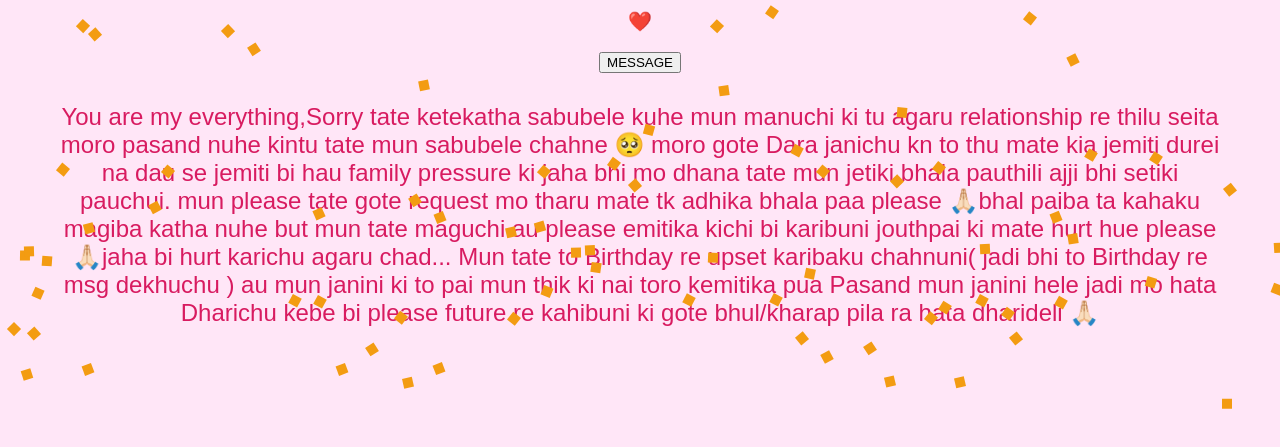
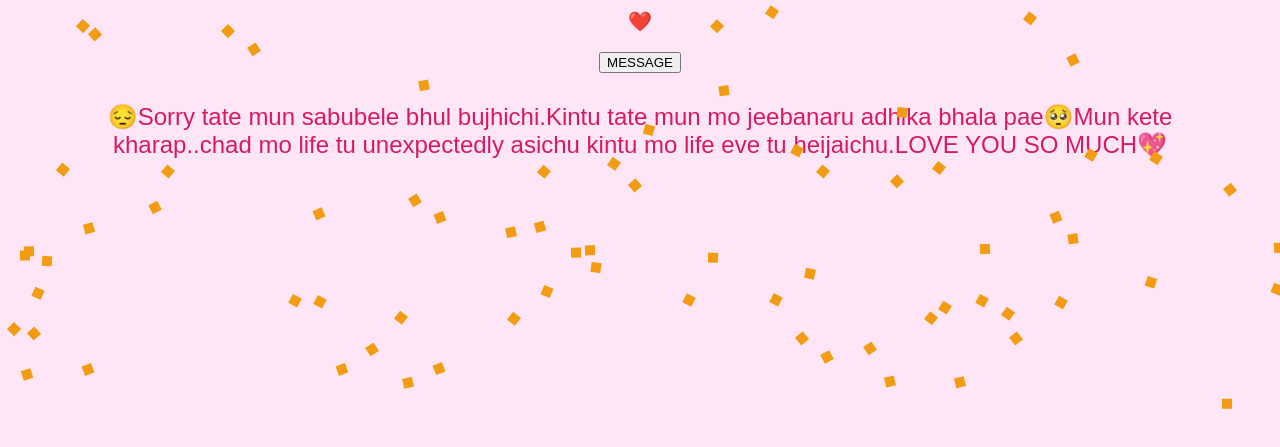
Before and after one commit to satyanarayanm199-star/satya, a plain HTML site: page index.html in a window 1280 px wide. Both pictures are taken after a click on the button "MESSAGE". Shown: the part 209-656 px from the top of the page. Drawn offline with Linux system fonts and the light colour scheme.

Commit message:
Add files via upload

```diff
--- a/index.html
+++ b/index.html
@@ -53,9 +53,8 @@
     <p>My wife, on your special day, I wish you endless joy and love.</p>
     <p class="heart">❤️</p>
     <button onclick="showSecret()">MESSAGE</button>
-    <div id="secret-message">You are my everything,Sorry tate ketekatha sabubele kuhe mun manuchi ki tu agaru relationship re thilu seita moro pasand nuhe kintu tate mun sabubele chahne 🥺 moro gote Dara janichu kn to thu mate kia jemiti durei na dau se jemiti bi hau family pressure ki jaha bhi mo dhana tate mun jetiki bhala pauthili ajji bhi setiki pauchui. mun please tate gote request mo tharu mate tk adhika bhala paa please 🙏🏻bhal paiba ta kahaku magiba katha nuhe but mun tate maguchi au please emitika kichi bi karibuni jouthpai ki mate hurt hue please 🙏🏻jaha bi hurt karichu agaru chad...
-Mun tate to Birthday re upset karibaku chahnuni( jadi bhi to Birthday re msg dekhuchu )
-au mun janini ki to pai mun thik ki nai toro kemitika pua Pasand mun janini hele jadi mo hata Dharichu kebe bi please future re kahibuni ki gote bhul/kharap pila ra hata dharideli 🙏🏻</div>
+    <div id="secret-message">😔Sorry tate mun sabubele bhul bujhichi.Kintu tate mun mo jeebanaru adhika bhala pae🥺Mun kete kharap..chad mo life tu unexpectedly asichu kintu mo life eve tu heijaichu.LOVE YOU SO MUCH💖
+</div>
 
     <div class="confetti-container">
         <!-- Create multiple confetti elements -->
```
